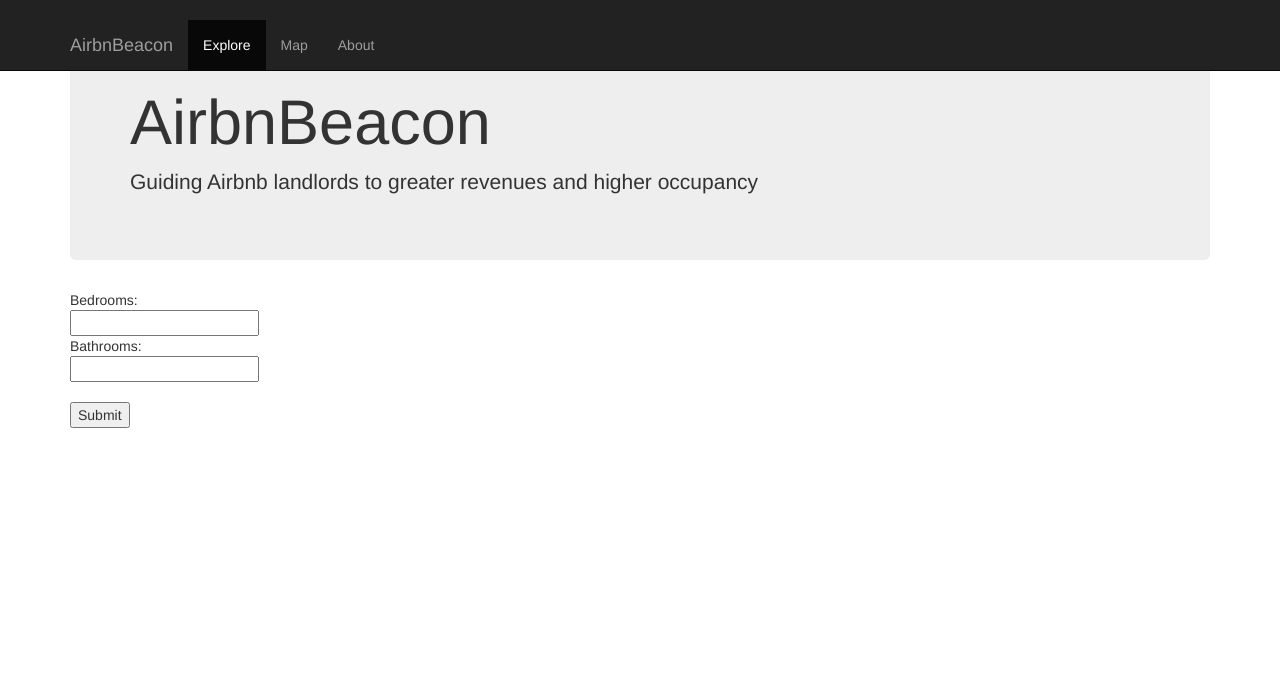
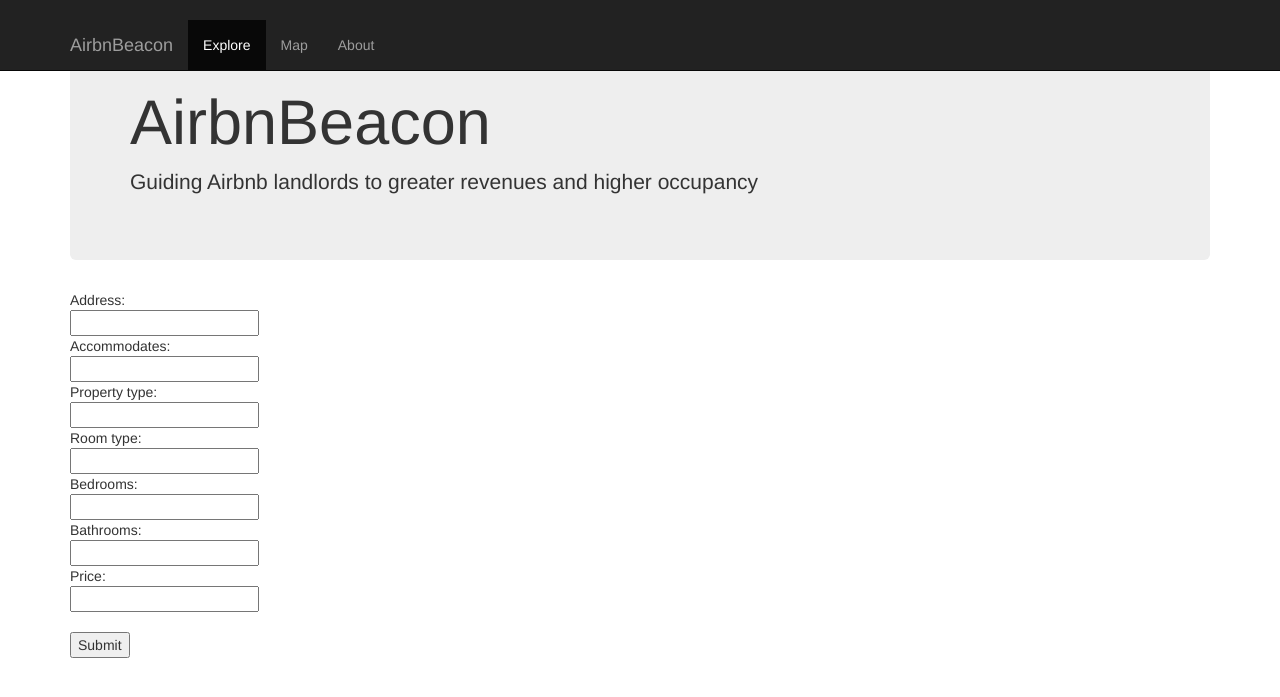
Before and after one commit to antellgc/AirbnBeacon, a Flask app: page /explore in a window 1280 px wide. Shown: the top 697 px of the page. Run offline with Flask 2, Linux system fonts and the light colour scheme; some libraries are stand-ins or nearby versions.

Commit message:
updated forms

```diff
--- a/app/templates/explore.html
+++ b/app/templates/explore.html
@@ -4,11 +4,21 @@
 
 <div>
   <form action="/explore/info" method="post">
+    Address:<br>
+    <input type="text" name="address"><br>
+    Accommodates:<br>
+    <input type="text" name="accommodates"><br>
+    Property type:<br>
+    <input type="text" name="property_type"><br>
+    Room type:<br>
+    <input type="text" name="room_type"><br>
     Bedrooms:<br>
     <input type="text" name="bedrooms"><br>
     Bathrooms:<br>
-    <input type="text" name="bathrooms">
-    <br><br>
+    <input type="text" name="bathrooms"><br>
+    Price:<br>
+    <input type="text" name="price"><br>
+    <br>
     <input type="submit" value="Submit">
   </form>
 </div>
--- a/app/templates/info.html
+++ b/app/templates/info.html
@@ -3,7 +3,9 @@
 {% block content %}
 
 <div>
-	<p>Searching for {{bedrooms}} bedrooms and {{bathrooms}} bathrooms</p>
+	<p>The address entered is: {{address}}</p>
+	<p>You chose a property type of {{property_type}} and a room type of {{room_type}} that accommodates {{accommodates}} people.</p>
+	<p>Searching for {{bedrooms}} bedrooms and {{bathrooms}} bathrooms at {{price}}...</p>
 </div>
 
 {% endblock %}
--- a/app/templates/newbase.html
+++ b/app/templates/newbase.html
@@ -51,7 +51,7 @@
             <span class="icon-bar"></span>
             <span class="icon-bar"></span>
           </button>
-          <a class="navbar-brand" href="./">AirbnBeacon</a>
+          <a class="navbar-brand" href="/">AirbnBeacon</a>
         </div>
         <div id="navbar" class="navbar-collapse collapse">
           <ul class="nav navbar-nav">
--- a/app/views.py
+++ b/app/views.py
@@ -44,10 +44,17 @@
 
 @app.route('/explore/info', methods=['POST'])
 def get_property_info():
-	bedrooms=request.form['bedrooms']
-	bathrooms=request.form['bathrooms']
-	return render_template("info.html", title='Input',
-		bedrooms=bedrooms, bathrooms=bathrooms)
+    address = request.form['address']
+    accommodates = request.form['accommodates']
+    property_type = request.form['property_type']
+    room_type = request.form['room_type']
+    bedrooms=request.form['bedrooms']
+    bathrooms=request.form['bathrooms']
+    price = request.form['price']
+    return render_template("info.html", title='Input',
+		address=address, accommodates=accommodates,
+		property_type=property_type, room_type=room_type,
+		bedrooms=bedrooms, bathrooms=bathrooms, price=price)
 
 @app.route('/map', methods=['GET', 'POST'])
 def get_map():
```
Also changed, not shown: 1 other file.
